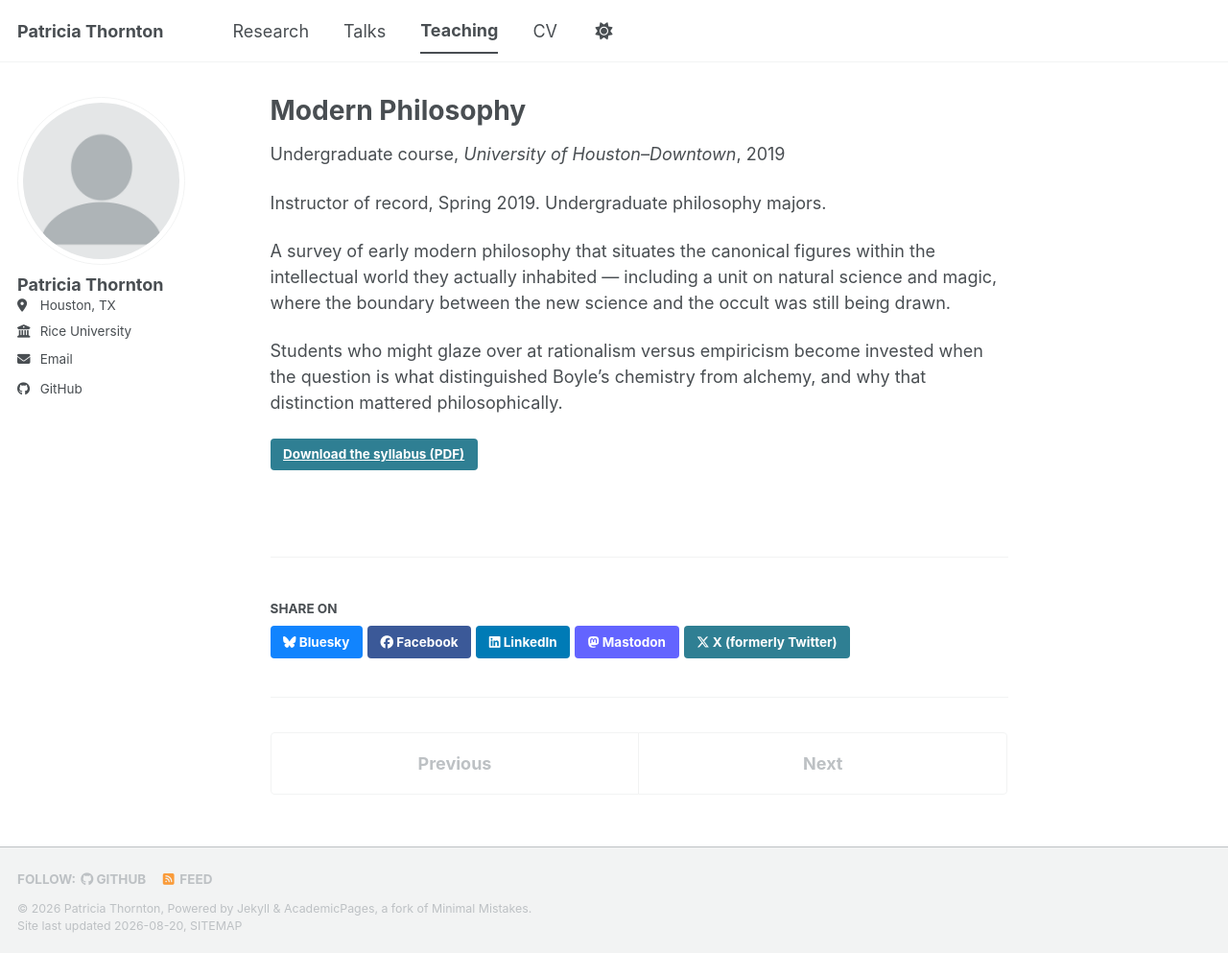
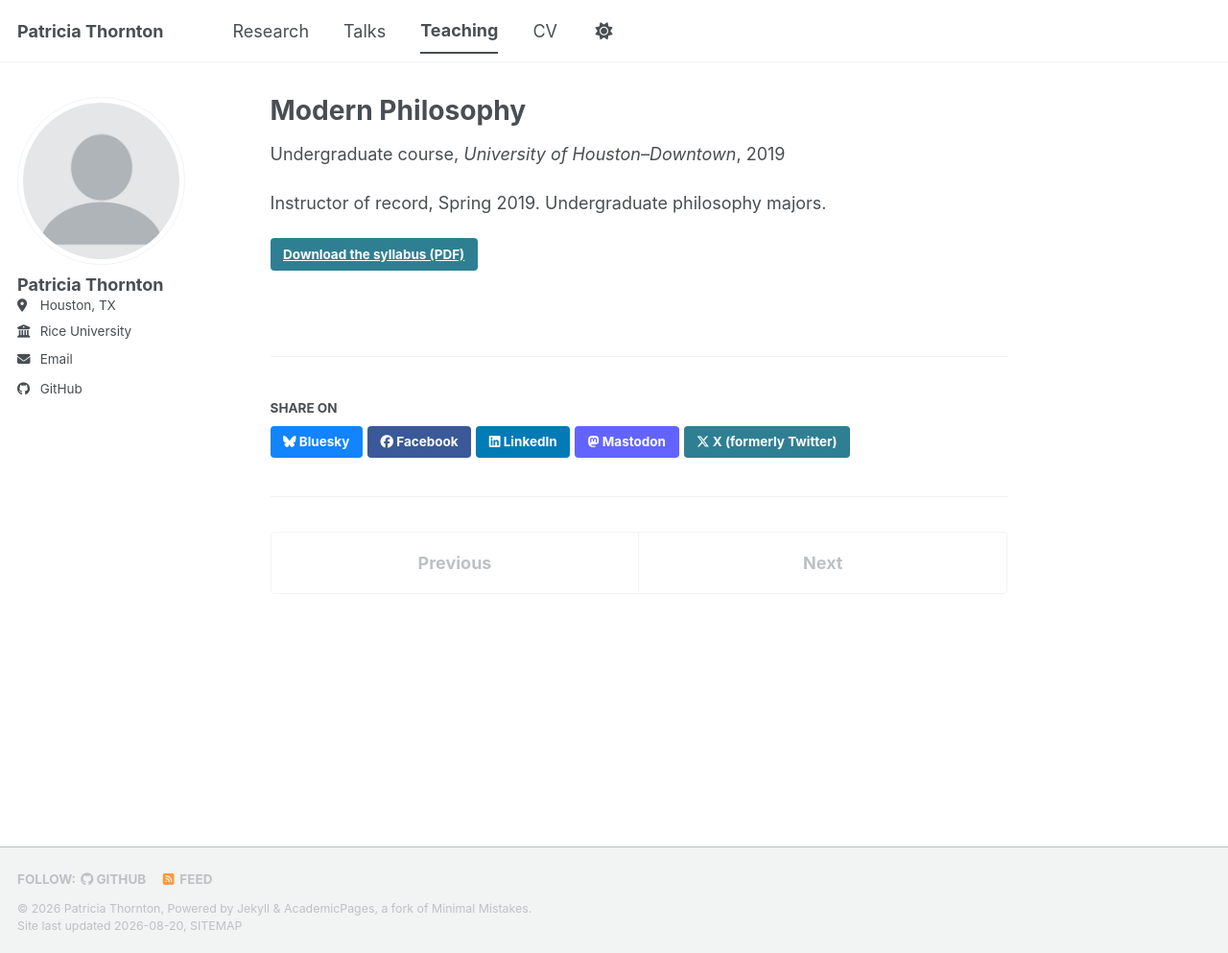
Before and after one commit to patriciathornton/patriciathornton.github.io, a Jekyll site: the page built from _teaching/2019-spring-modern-philosophy.md, in a window 1280 px wide and 993 px high. Shown: the whole window at 96% size. Built offline with Jekyll 4.4.1, drawn with Linux system fonts in a browser that asks for light colours; a style sheet for code colours, icons or effects is not loaded.

Commit message:
Update 2019-spring-modern-philosophy.md

```diff
--- a/_teaching/2019-spring-modern-philosophy.md
+++ b/_teaching/2019-spring-modern-philosophy.md
@@ -10,8 +10,4 @@ location: "Houston, Texas"
 
 Instructor of record, Spring 2019. Undergraduate philosophy majors.
 
-A survey of early modern philosophy that situates the canonical figures within the intellectual world they actually inhabited — including a unit on natural science and magic, where the boundary between the new science and the occult was still being drawn.
-
-Students who might glaze over at rationalism versus empiricism become invested when the question is what distinguished Boyle's chemistry from alchemy, and why that distinction mattered philosophically.
-
 [Download the syllabus (PDF)](/files/Syllabus_Modern_Philosophy.pdf){: .btn .btn--primary}
```
